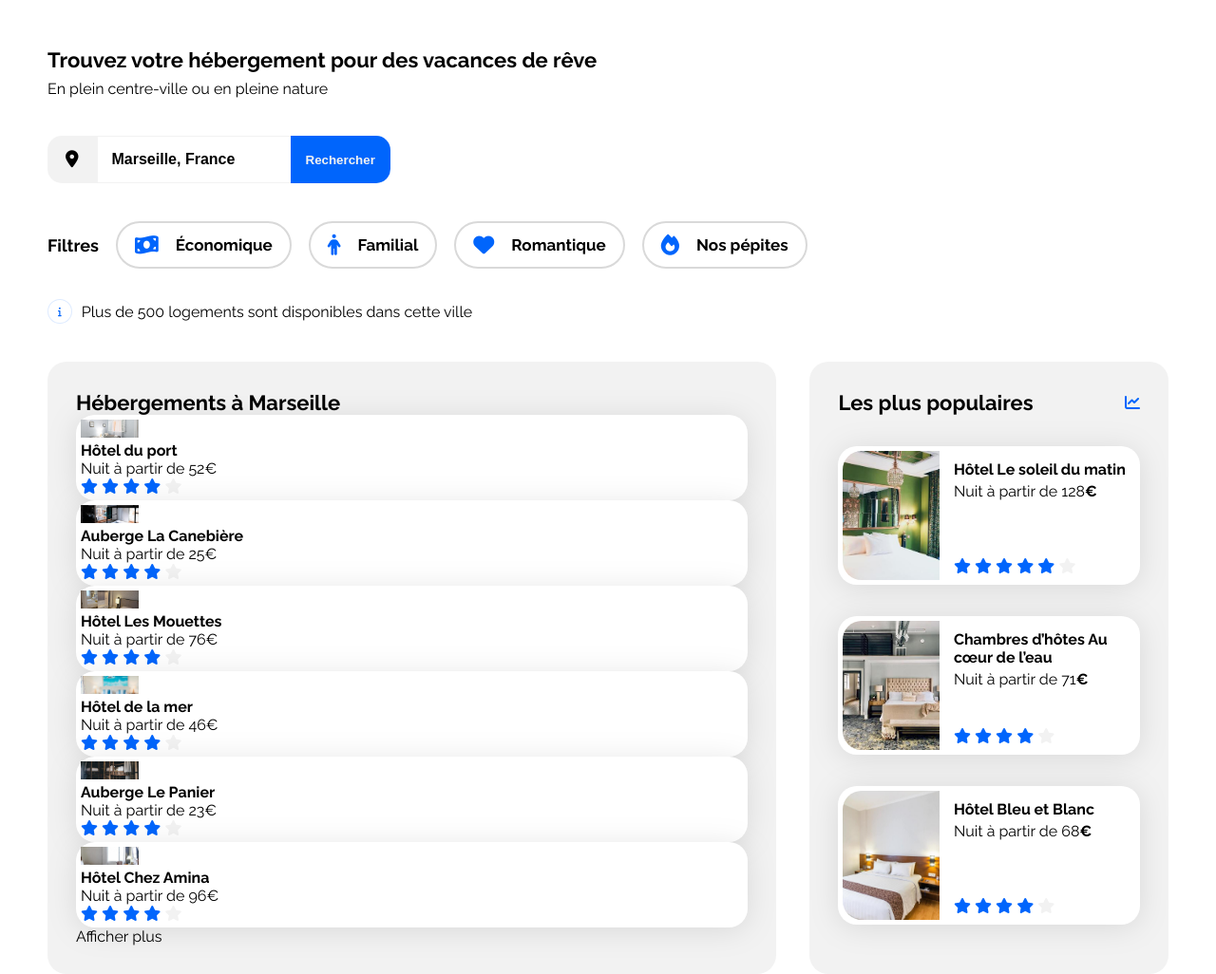
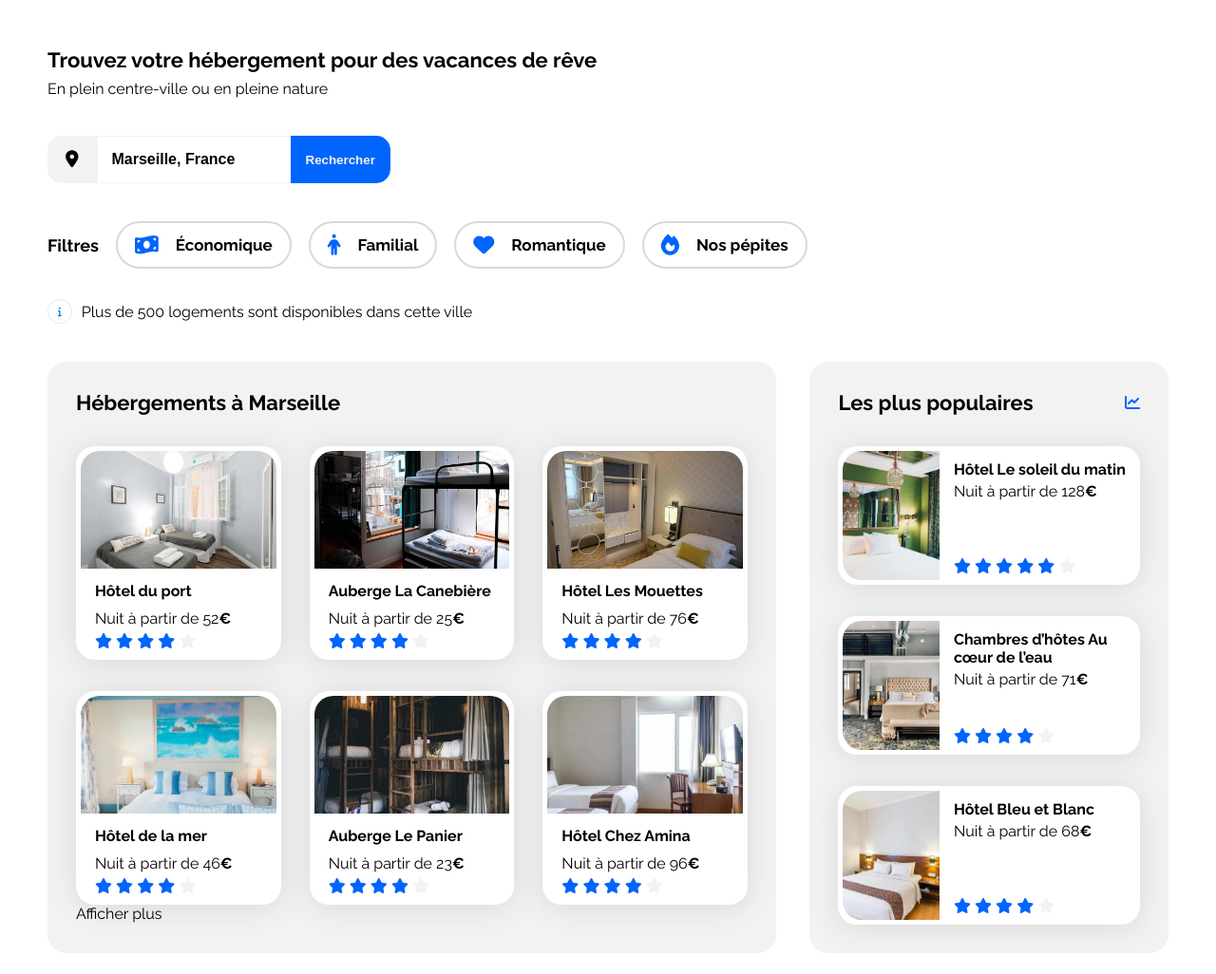
Before and after one commit to sofiane-abou-abderrahim/booki-oc-p3, a plain HTML site: page index.html in a window 1280 px wide. Shown: the part 69-1095 px from the top of the page at 95% size. After the commit the page ends 1073 px from the top, so only its background shows below. Drawn offline with Linux system fonts and the light colour scheme.

Commit message:
added some styles for hebergements section + added missing div tag

```diff
--- a/css/style.css
+++ b/css/style.css
@@ -213,6 +213,7 @@ img {
 }
 
 /****** Hebergements And Populaires ***********/
+
 .hebergements-and-populaires {
   display: flex;
   justify-content: space-between;
@@ -225,12 +226,75 @@ img {
   box-sizing: border-box;
 }
 
+.card {
+  background-color: white;
+  border-radius: 20px;
+  padding: 0.3125rem;
+  filter: drop-shadow(0px 3px 15px rgba(0, 0, 0, 0.1));
+}
+
+.card img {
+  object-fit: cover;
+}
+
+.card-title {
+  font-size: 1rem;
+}
+
+.euro {
+  font-weight: 700;
+}
+
+.neutral-star {
+  color: var(--main-bg-color);
+}
+
 /****** Hebergements ***********/
+
 .hebergements {
   width: 65%;
 }
 
+.hebergements-cards {
+  display: flex;
+  flex-direction: row;
+  column-gap: 1.875rem;
+}
+
+.hebergements-cards a {
+  width: 31%;
+}
+
+.hebergements-cards .card {
+  margin-top: 2.0625rem;
+}
+
+.hebergements-cards img {
+  width: 100%;
+  height: 7.75rem;
+  border-top-left-radius: 20px;
+  border-top-right-radius: 20px;
+}
+
+.hebergements-cards .card-content {
+  padding-left: 0.9375rem;
+}
+
+.hebergements-cards .card-title {
+  margin: 0.625rem 0;
+}
+
+.hebergements-cards .card-subtitle,
+.hebergements-cards .card-rating {
+  margin-bottom: 0.3125rem;
+}
+
+.card-subtitle span {
+  font-weight: bold;
+}
+
 /****** Populaires ***********/
+
 .populaires {
   width: 32%;
 }
@@ -239,11 +303,6 @@ img {
   display: flex;
   justify-content: space-between;
   align-items: center;
-}
-
-.section-title {
-  /* margin: 0;
-  font-size: 22px; */
 }
 
 .populaires-cards .card {
@@ -256,17 +315,6 @@ img {
   height: 8.5rem;
   border-top-left-radius: 20px;
   border-bottom-left-radius: 20px;
-}
-
-.card {
-  background-color: white;
-  border-radius: 20px;
-  padding: 0.3125rem;
-  filter: drop-shadow(0px 3px 15px rgba(0, 0, 0, 0.1));
-}
-
-.card img {
-  object-fit: cover;
 }
 
 .populaires-cards .card-content {
@@ -283,24 +331,12 @@ img {
   margin-bottom: 0.25rem;
 }
 
-.card-title {
-  font-size: 1rem;
-}
-
 .populaires-cards .card-subtitle {
   margin: 0;
 }
 
 .populaires-cards .card-rating {
   margin-bottom: 0.3125rem;
-}
-
-.euro {
-  font-weight: 700;
-}
-
-.neutral-star {
-  color: var(--main-bg-color);
 }
 
 /* Le code ci-dessous correspond à la version responsive uniquement */
--- a/index.html
+++ b/index.html
@@ -103,7 +103,7 @@
                     <div class="card-txt">
                       <h3 class="card-title">Hôtel du port</h3>
                       <p class="card-subtitle">
-                        Nuit à partir de 52<span>€</span>
+                        Nuit à partir de 52<span class="euro">€</span>
                       </p>
                     </div>
                     <div class="card-rating">
@@ -129,7 +129,7 @@
                     <div class="card-txt">
                       <h3 class="card-title">Auberge La Canebière</h3>
                       <p class="card-subtitle">
-                        Nuit à partir de 25<span>€</span>
+                        Nuit à partir de 25<span class="euro">€</span>
                       </p>
                     </div>
                     <div class="card-rating">
@@ -155,7 +155,7 @@
                     <div class="card-txt">
                       <h3 class="card-title">Hôtel Les Mouettes</h3>
                       <p class="card-subtitle">
-                        Nuit à partir de 76<span>€</span>
+                        Nuit à partir de 76<span class="euro">€</span>
                       </p>
                     </div>
                     <div class="card-rating">
@@ -175,54 +175,79 @@
             <div class="hebergements-cards">
               <a href="#">
                 <article class="card">
-                        <img src="images/hebergements/annie-spratt.jpg" alt="Hôtel de la mer">
+                  <img
+                    src="images/hebergements/annie-spratt.jpg"
+                    alt="Hôtel de la mer"
+                  />
                   <div class="card-content">
                     <div class="card-txt">
                       <h3 class="card-title">Hôtel de la mer</h3>
-                                <p class="card-subtitle">Nuit à partir de 46<span>€</span></p>
+                      <p class="card-subtitle">
+                        Nuit à partir de 46<span class="euro">€</span>
+                      </p>
                     </div>
                     <div class="card-rating">
                       <i class="fa-solid fa-star" aria-hidden="true"></i>
                       <i class="fa-solid fa-star" aria-hidden="true"></i>
                       <i class="fa-solid fa-star" aria-hidden="true"></i>
                       <i class="fa-solid fa-star" aria-hidden="true"></i>
-                                <i class="fa-solid fa-star neutral-star" aria-hidden="true"></i>
+                      <i
+                        class="fa-solid fa-star neutral-star"
+                        aria-hidden="true"
+                      ></i>
                     </div>
                   </div>
                 </article>
               </a>
               <a href="#">
                 <article class="card">
-                        <img src="images/hebergements/nicate-lee.jpg" alt="Auberge Le Panier">
+                  <img
+                    src="images/hebergements/nicate-lee.jpg"
+                    alt="Auberge Le Panier"
+                  />
                   <div class="card-content">
                     <div class="card-txt">
                       <h3 class="card-title">Auberge Le Panier</h3>
-                                <p class="card-subtitle">Nuit à partir de 23<span>€</span></p>
+                      <p class="card-subtitle">
+                        Nuit à partir de 23<span class="euro">€</span>
+                      </p>
                     </div>
                     <div class="card-rating">
                       <i class="fa-solid fa-star" aria-hidden="true"></i>
                       <i class="fa-solid fa-star" aria-hidden="true"></i>
                       <i class="fa-solid fa-star" aria-hidden="true"></i>
                       <i class="fa-solid fa-star" aria-hidden="true"></i>
-                                <i class="fa-solid fa-star neutral-star" aria-hidden="true"></i>
+                      <i
+                        class="fa-solid fa-star neutral-star"
+                        aria-hidden="true"
+                      ></i>
                     </div>
                   </div>
                 </article>
               </a>
               <a href="#">
                 <article class="card">
-                        <img src="images/hebergements/febrian-zakaria.jpg" alt="Hôtel Chez Amina">
+                  <img
+                    src="images/hebergements/febrian-zakaria.jpg"
+                    alt="Hôtel Chez Amina"
+                  />
                   <div class="card-content">
                     <div class="card-txt">
                       <h3 class="card-title">Hôtel Chez Amina</h3>
-                                <p class="card-subtitle">Nuit à partir de 96<span>€</span></p>
+                      <p class="card-subtitle">
+                        Nuit à partir de 96<span class="euro">€</span>
+                      </p>
                     </div>
                     <div class="card-rating">
                       <i class="fa-solid fa-star" aria-hidden="true"></i>
                       <i class="fa-solid fa-star" aria-hidden="true"></i>
                       <i class="fa-solid fa-star" aria-hidden="true"></i>
                       <i class="fa-solid fa-star" aria-hidden="true"></i>
-                                <i class="fa-solid fa-star neutral-star" aria-hidden="true"></i>
+                      <i
+                        class="fa-solid fa-star neutral-star"
+                        aria-hidden="true"
+                      ></i>
+                    </div>
                   </div>
                 </article>
               </a>
```
Lines whose indentation alone changed are shown as unchanged.
